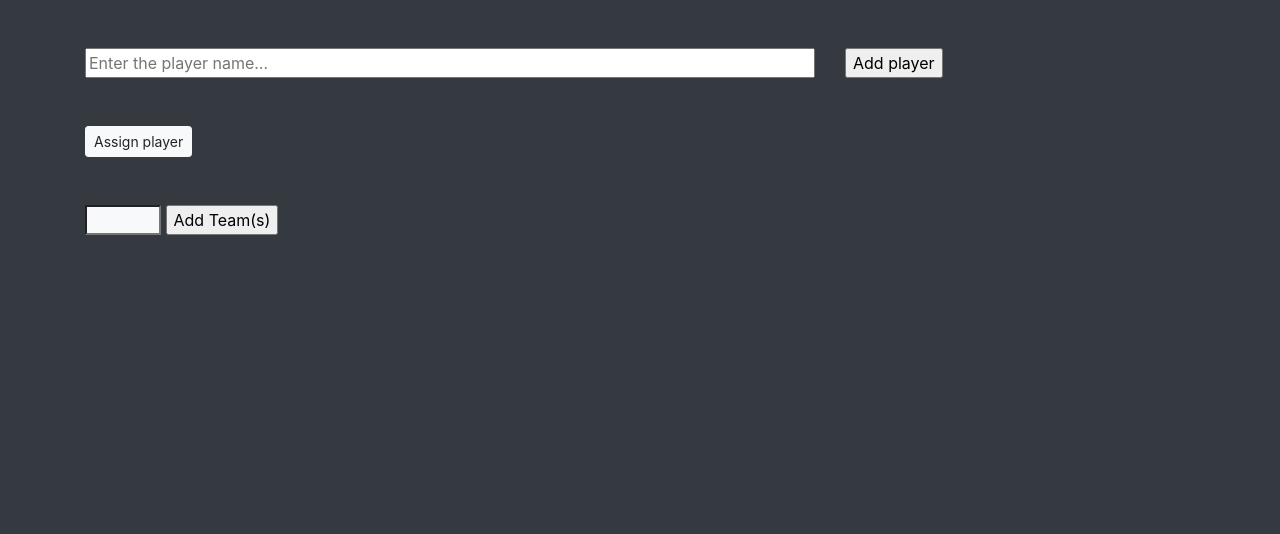
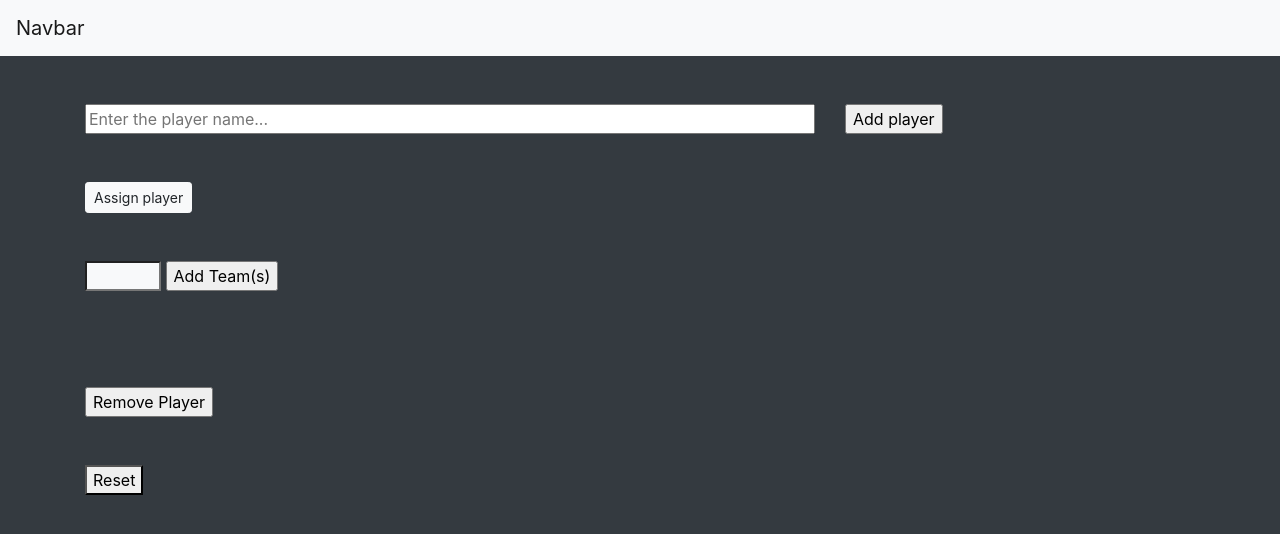
Before and after one commit to GentritBegaj/M2-D4, a plain HTML site: page index.html in a window 1280 px wide. Drawn offline with nearby package versions, Linux system fonts and the light colour scheme.

Commit message:
reset btn added

```diff
--- a/index.html
+++ b/index.html
@@ -20,6 +20,9 @@
     <title>Team Generator</title>
   </head>
   <body class="bg-dark text-light">
+    <nav class="navbar navbar-expand-lg navbar-light bg-light">
+      <a class="navbar-brand" href="#">Navbar</a>
+    </nav>
     <!--
     WELCOME TO THE STRIVE TEAM GENERATOR!
 
@@ -83,6 +86,15 @@
 
     <div class="container my-5">
       <div class="row my-5 bg-light text-dark" id="teams-div"></div>
+      <input type="button" value="Remove Player" onclick="removePlayer()" />
+    </div>
+
+    <div class="container">
+      <div class="row">
+        <div class="col-4">
+          <button onclick="reset()">Reset</button>
+        </div>
+      </div>
     </div>
 
     <!-- Optional JavaScript; choose one of the two! -->
@@ -108,21 +120,27 @@
         return Math.floor(Math.random() * max + 1);
       }
 
+      function removePlayer() {}
+
       function assignPlayer() {
         if (ulList.children.length > 0) {
           let random = randomNumber(4);
+          ulOfTeam = document.getElementById(`ul-${random}`);
+          if (ulOfTeam.children.length < 2) {
             let nameOfAssigned = ulList.lastChild.innerText;
-          console.log(nameOfAssigned);
+
             let lastNameRemoved = ulList.removeChild(ulList.lastChild);
             // console.log(nameAssigned);
             // let randomTeam = document.getElementById(`team-${random}`);
             // console.log(randomTeam);
-          ulOfTeam = document.getElementById(`ul-${random}`);
+
             let playerAssigned = document.createElement("li");
 
             ulOfTeam.appendChild(playerAssigned);
             playerAssigned.innerText = nameOfAssigned;
+
             randomTeam.appendChild(ulOfTeam);
+          }
         }
       }
 
@@ -162,6 +180,14 @@
           nameInput.value = "";
         }
       }
+
+      function reset(params) {
+        let allUls = document.querySelectorAll("ul");
+        for (let i = 0; i < allUls.length; i++) {
+          allUls[i].innerHTML = "";
+        }
+        nameInput.value = "";
+      }
     </script>
 
     <!-- Option 2: Separate Popper and Bootstrap JS -->
```
Lines whose indentation alone changed are shown as unchanged.
